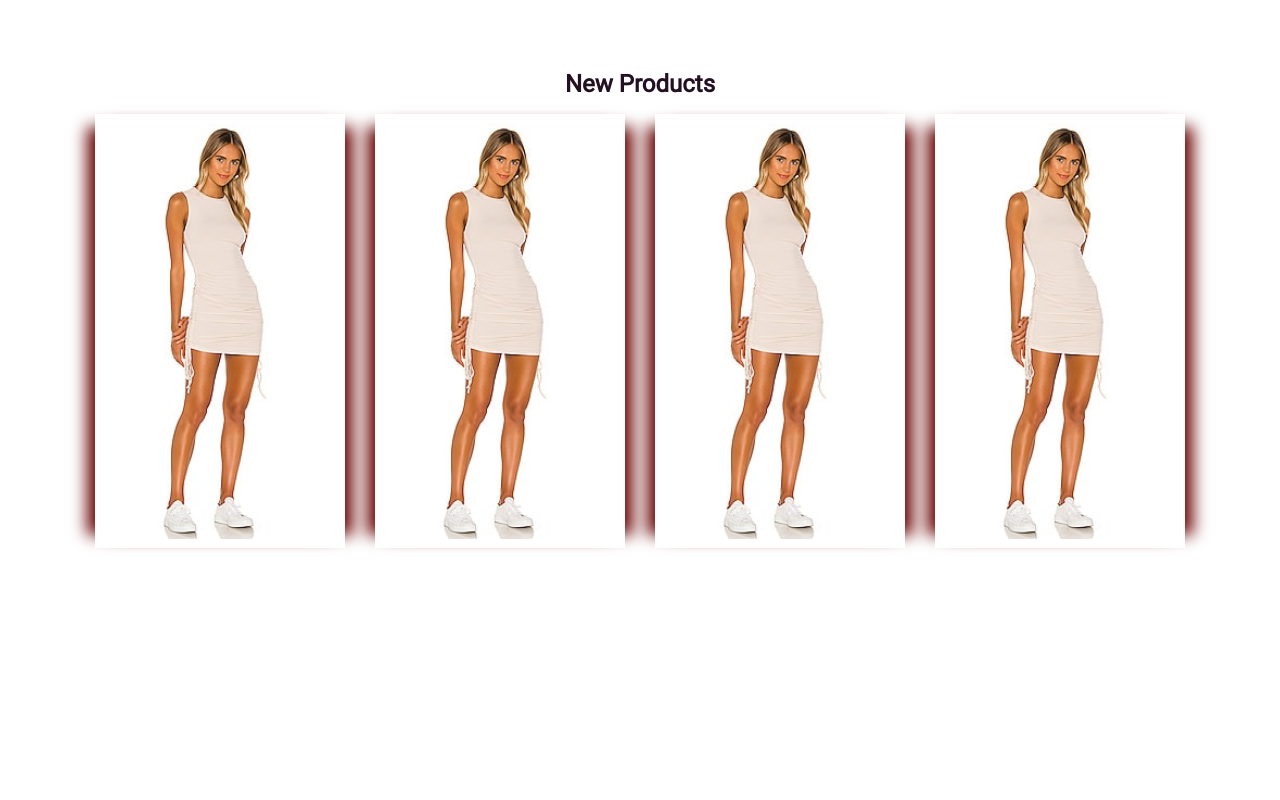
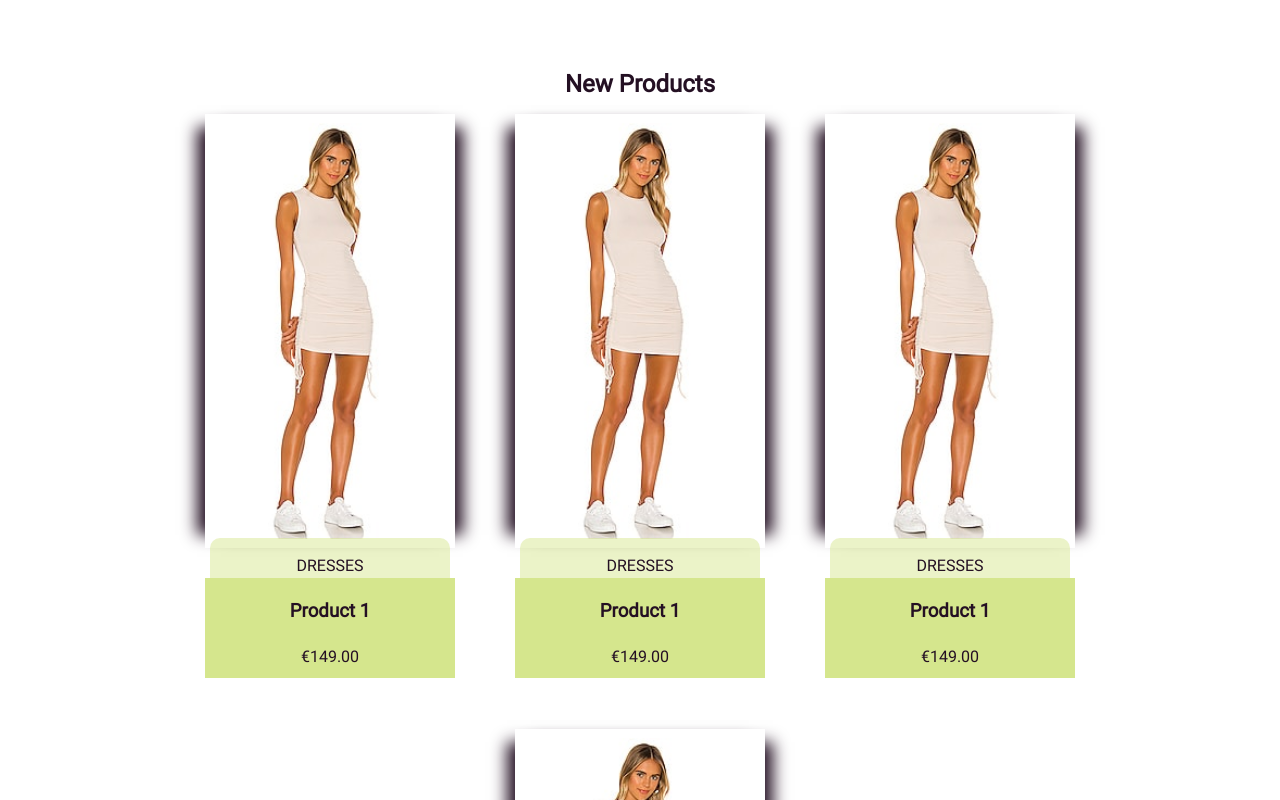
Before and after one commit to Maestro1982/fashion-store-ecommerce, a React (Create React App) app in the folder frontend/: page / in a window 1280 px wide. Shown: the part 1540-2340 px from the top of the page. Built offline with nearby package versions, Linux system fonts and the light colour scheme; the HTML template or start-up script is replaced by a standard one.

Commit message:
create homeblog, homeblogitem, newproduct, newproducts components and do some css styling

```diff
--- a/frontend/src/App.css
+++ b/frontend/src/App.css
@@ -207,7 +207,7 @@
   width: 80%;
   min-height: 60vh;
   box-shadow: 0 9px 0px 0px #ffffff, 0 -9px 0px 0px #ffffff,
-    12px 0 15px -4px #6b0504, -12px 0 15px -4px #6b0504;
+    12px 0 15px -4px #241023, -12px 0 15px -4px #241023;
 }
 
 .hb-blogs {
@@ -266,7 +266,7 @@
   display: flex;
   justify-content: center;
   flex-wrap: wrap;
-  gap: 30px;
+  gap: 60px;
   margin: 0 auto;
   width: 90%;
 }
@@ -275,8 +275,44 @@
   width: 250px;
 }
 
+.np-body {
+  height: 455px;
+}
+
 .product-img {
   width: 100%;
   box-shadow: 0 9px 0px 0px #ffffff, 0 -9px 0px 0px #ffffff,
-    12px 0 15px -4px #6b0504, -12px 0 15px -4px #6b0504;
+    12px 0 15px -4px #241023, -12px 0 15px -4px #241023;
 }
+
+.np-footer {
+  position: relative;
+  height: 100px;
+  padding: 0 5px;
+  background-color: #d5e68d;
+}
+
+.np-footerDiv {
+  position: absolute;
+  display: flex;
+  flex-direction: column;
+  justify-content: space-around;
+  align-items: center;
+  background-color: #d6e68d7a;
+  bottom: 0;
+  top: -40px;
+  width: calc(100% - 10px);
+  border-top-left-radius: 10px;
+  border-top-right-radius: 10px;
+}
+
+.np-category {
+  color: #241023;
+  margin-top: 5px;
+  text-transform: uppercase;
+}
+
+.np-titleProduct,
+.np-price {
+  color: #241023;
+}
--- a/frontend/src/components/NewProduct.jsx
+++ b/frontend/src/components/NewProduct.jsx
@@ -12,7 +12,13 @@ const NewProduct = () => {
             alt=''
           />
         </div>
-        <div className='np-footer'></div>
+        <div className='np-footer'>
+          <div className='np-footerDiv'>
+            <span className='np-category'>Dresses</span>
+            <h3 className='np-titleProduct'>Product 1</h3>
+            <span className='np-price'>€149.00</span>
+          </div>
+        </div>
       </Link>
     </div>
   );
```
